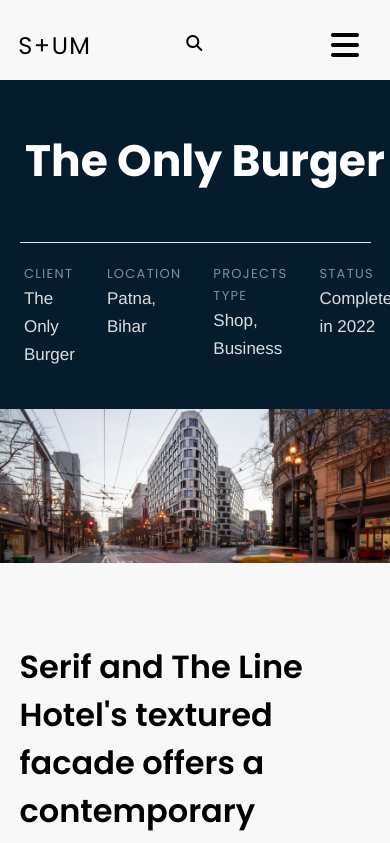
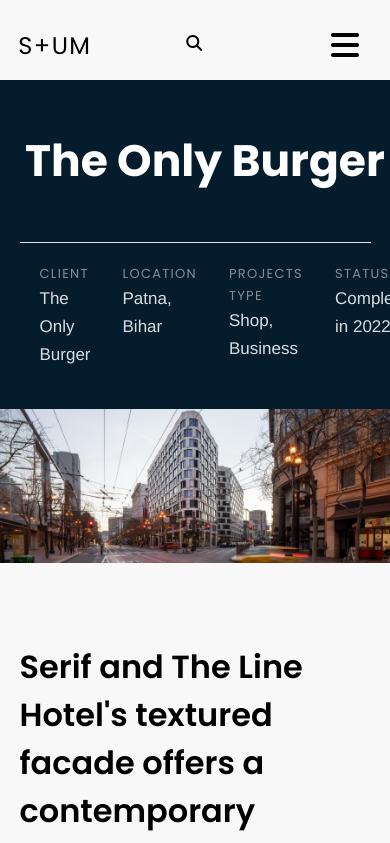
Before and after one commit to raiabhinav108/SplusUM_website, a React (Create React App) app in the folder my-app/: page /single in a window 390 px wide. Shown: the top 843 px of the page. Built offline with nearby package versions, Linux system fonts and the light colour scheme.

Commit message:
responsivefix

```diff
--- a/my-app/src/pages/home.css
+++ b/my-app/src/pages/home.css
@@ -7,3 +7,12 @@
     text-align: center;
     flex-direction: column;
 }
+.blink_me {
+    animation: blinker 1s linear infinite;
+  }
+
+  @keyframes blinker {
+    50% {
+      opacity: 0;
+    }
+  }
--- a/my-app/src/pages/singleproj.module.css
+++ b/my-app/src/pages/singleproj.module.css
@@ -148,6 +148,6 @@
 }
 .information{
     gap: 2em;
-    width: 98%;
+    width: 90%;
 }
 }
```
